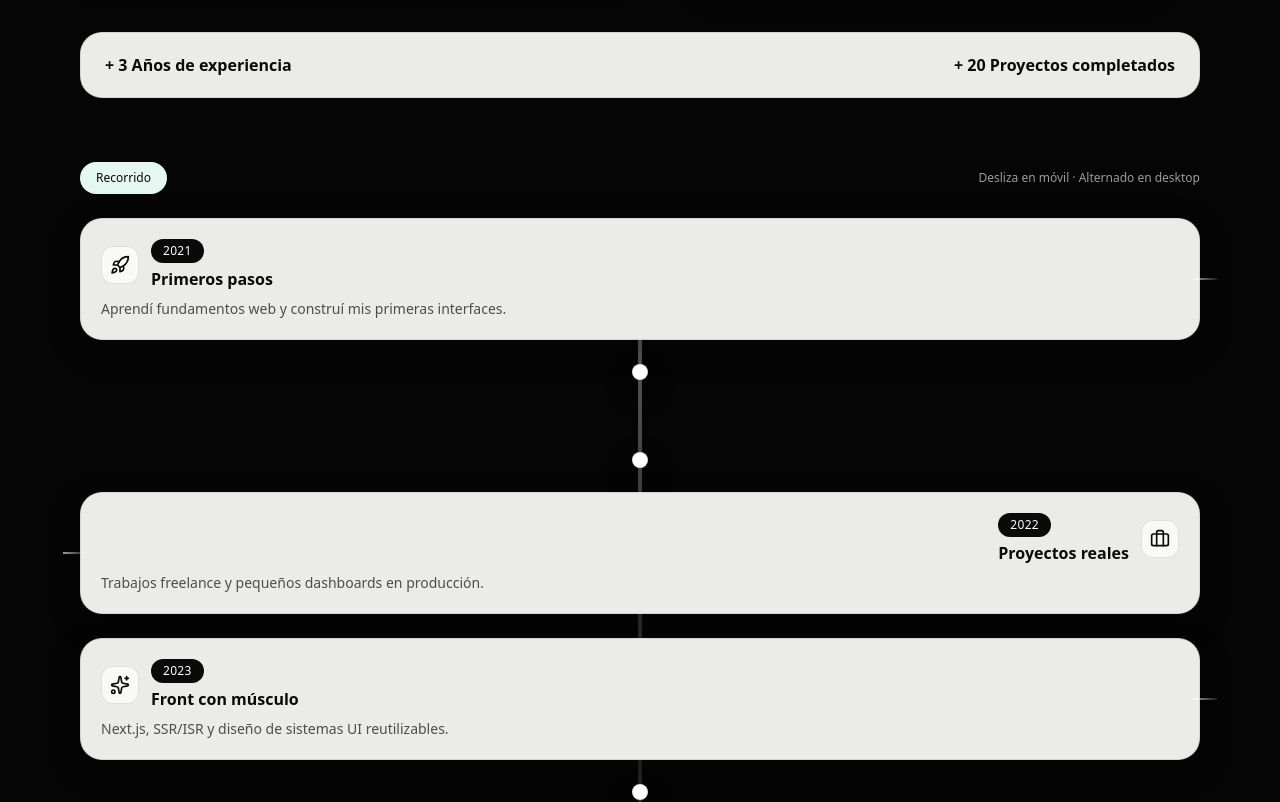
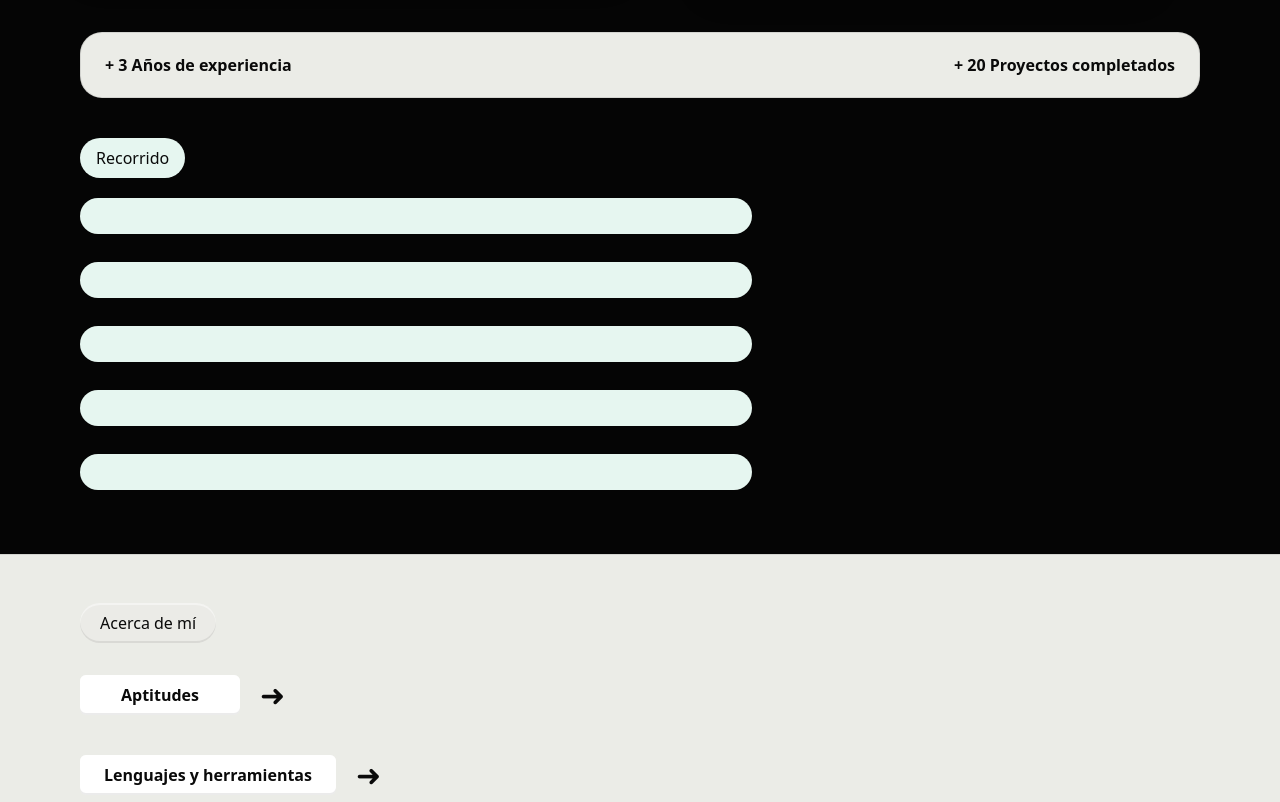
Before and after one commit to PATINO-0/Samuelpatino, a Next.js app: page / in a window 1280 px wide. Shown: the part 440-1242 px from the top of the page. Built offline with nearby package versions, Linux system fonts and the light colour scheme.

Commit message:
Temporal cambios en pc de mesa no disponibles por falta de push solo son cmabios temporales

```diff
--- a/components/Timeline.tsx
+++ b/components/Timeline.tsx
@@ -1,164 +1,25 @@
 "use client";
-import { motion, useReducedMotion } from "framer-motion";
-import { Rocket, Briefcase, Sparkles, Award, Waypoints } from "lucide-react";
+import { motion } from "framer-motion";
 
-type Milestone = {
-  year: string;
-  title: string;
-  desc: string;
-  icon: React.ReactNode;
-};
+const bars = [1,2,3,4,5];
 
-const data: Milestone[] = [
-  {
-    year: "2021",
-    title: "Primeros pasos",
-    desc: "Aprendí fundamentos web y construí mis primeras interfaces.",
-    icon: <Rocket className="h-5 w-5" />,
-  },
-  {
-    year: "2022",
-    title: "Proyectos reales",
-    desc: "Trabajos freelance y pequeños dashboards en producción.",
-    icon: <Briefcase className="h-5 w-5" />,
-  },
-  {
-    year: "2023",
-    title: "Front con músculo",
-    desc: "Next.js, SSR/ISR y diseño de sistemas UI reutilizables.",
-    icon: <Sparkles className="h-5 w-5" />,
-  },
-  {
-    year: "2024",
-    title: "Full-stack",
-    desc: "APIs limpias, auth, bases de datos y despliegues sólidos.",
-    icon: <Waypoints className="h-5 w-5" />,
-  },
-  {
-    year: "2025",
-    title: "Enfoque producto",
-    desc: "Experimentos, métricas y pulido de experiencia end-to-end.",
-    icon: <Award className="h-5 w-5" />,
-  },
-];
-
-export default function Timeline() {
-  const prefersReducedMotion = useReducedMotion();
-
+export default function Timeline(){
   return (
-    <section id="recorrido" className="container mt-16">
-      <div className="flex items-center justify-between mb-6">
-        <span className="soft-pill text-xs">Recorrido</span>
-        <span className="text-white/60 text-xs hidden md:inline">
-          Desliza en móvil · Alternado en desktop
-        </span>
-      </div>
-
-      {/* MOBILE: carrusel horizontal con snap */}
-      <div className="md:hidden relative">
-        <div className="timeline-progress" />
-        <div className="flex gap-4 overflow-x-auto snap-x snap-mandatory pb-4">
-          {data.map((m, i) => (
-            <motion.article
-              key={m.year}
-              initial={prefersReducedMotion ? false : { y: 16, opacity: 0 }}
-              whileInView={prefersReducedMotion ? {} : { y: 0, opacity: 1 }}
-              viewport={{ once: true, margin: "-20% 0px" }}
-              transition={{ duration: 0.45, delay: i * 0.05 }}
-              className="timeline-card snap-start min-w-[85%] px-5 py-4 rounded-blob border border-black/10"
-            >
-              <div className="flex items-center gap-2 mb-2">
-                <span className="year-badge">{m.year}</span>
-                <div className="icon-chip">{m.icon}</div>
-              </div>
-              <h4 className="text-ink font-semibold">{m.title}</h4>
-              <p className="text-ink/70 text-sm mt-1">{m.desc}</p>
-            </motion.article>
-          ))}
-        </div>
-      </div>
-
-      {/* DESKTOP: línea vertical + tarjetas alternadas */}
-      <div className="hidden md:block relative">
-        {/* Línea central */}
-        <div aria-hidden className="timeline-line" />
-
-        <div className="grid grid-cols-[1fr,40px,1fr] gap-6">
-          {data.map((m, i) => {
-            const leftSide = i % 2 === 0;
-            return (
-              <div key={m.year} className={`contents`}>
-                {/* Columna izquierda (cuando toca) */}
-                <div className={`${leftSide ? "" : "row-start-auto"}`}>
-                  {leftSide && (
-                    <motion.article
-                      initial={prefersReducedMotion ? false : { x: -24, opacity: 0 }}
-                      whileInView={prefersReducedMotion ? {} : { x: 0, opacity: 1 }}
-                      viewport={{ once: true, margin: "-20% 0px" }}
-                      transition={{ duration: 0.45 }}
-                      className="timeline-card p-5 rounded-blob border border-black/10 relative"
-                    >
-                      <Header m={m} align="left" />
-                      <p className="text-ink/70 text-sm mt-2">{m.desc}</p>
-                      <Connector side="right" />
-                    </motion.article>
-                  )}
-                </div>
-
-                {/* Columna central (punto) */}
-                <div className="flex items-center justify-center relative">
-                  <Dot />
-                </div>
-
-                {/* Columna derecha (cuando toca) */}
-                <div>
-                  {!leftSide && (
-                    <motion.article
-                      initial={prefersReducedMotion ? false : { x: 24, opacity: 0 }}
-                      whileInView={prefersReducedMotion ? {} : { x: 0, opacity: 1 }}
-                      viewport={{ once: true, margin: "-20% 0px" }}
-                      transition={{ duration: 0.45 }}
-                      className="timeline-card p-5 rounded-blob border border-black/10 relative"
-                    >
-                      <Header m={m} align="right" />
-                      <p className="text-ink/70 text-sm mt-2">{m.desc}</p>
-                      <Connector side="left" />
-                    </motion.article>
-                  )}
-                </div>
-              </div>
-            );
-          })}
-        </div>
+    <section className="container mt-10">
+      <span className="soft-pill inline-block mb-5">Recorrido</span>
+      <div className="space-y-7">
+        {bars.map((_,i)=>(
+          <motion.div
+            key={i}
+            initial={{ scaleX: 0, opacity:0 }}
+            whileInView={{ scaleX: 1, opacity:1 }}
+            viewport={{ once: true }}
+            transition={{ duration:.6, delay: i * .1 }}
+            style={{ transformOrigin: "0 50%" }}
+            className="h-9 bg-pill rounded-pill w-[75%] md:w-[60%]"
+          />
+        ))}
       </div>
     </section>
-  );
+  )
 }
-
-function Header({ m, align }: { m: Milestone; align: "left" | "right" }) {
-  return (
-    <div className={`flex items-center gap-3 ${align === "right" ? "justify-end text-right" : ""}`}>
-      {align === "right" ? null : <div className="icon-chip">{m.icon}</div>}
-      <div>
-        <div className="flex items-center gap-2 justify-start">
-          <span className="year-badge">{m.year}</span>
-        </div>
-        <h4 className="text-ink font-semibold mt-1">{m.title}</h4>
-      </div>
-      {align === "right" ? <div className="icon-chip">{m.icon}</div> : null}
-    </div>
-  );
-}
-
-function Dot() {
-  return <div className="timeline-dot" aria-hidden />;
-}
-
-function Connector({ side }: { side: "left" | "right" }) {
-  return (
-    <div
-      aria-hidden
-      className={`timeline-connector ${side === "left" ? "left-[-18px]" : "right-[-18px]"}`}
-    />
-  );
-}
```
